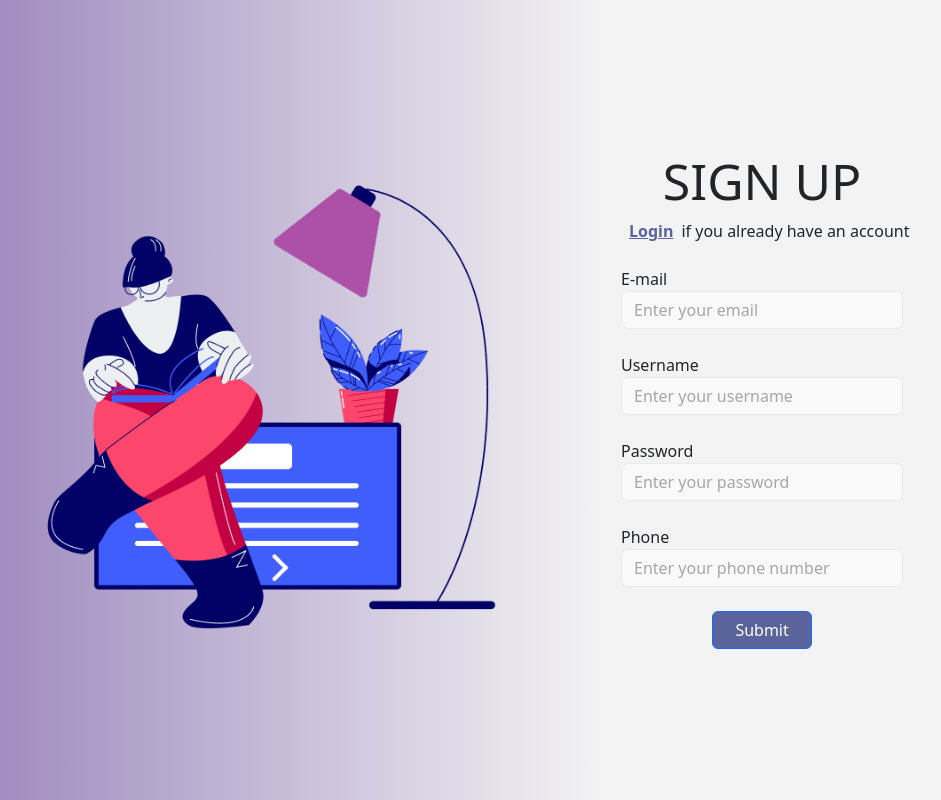
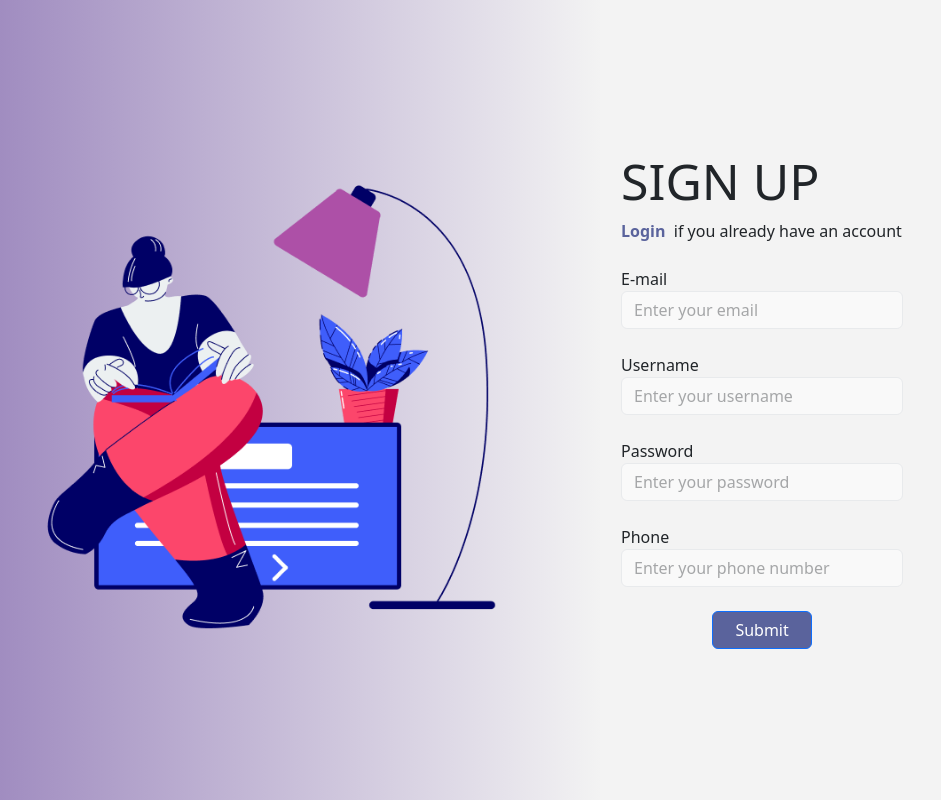
Before and after one commit to h-ashir/Team-Generator, a plain HTML site: page signup.html in a window 1280 px wide. Shown: the whole page, without its empty margins (39-980 px from the left). Drawn offline with nearby package versions, Linux system fonts and the light colour scheme.

Commit message:
Navbar items modification, login and signup page corrections about href

```diff
--- a/css/login.css
+++ b/css/login.css
@@ -44,7 +44,14 @@ body{
 
 .login-here{
   font-size: 40px;
+  width: max-content;
 }
+.login-details .signup-item{
+  color: #5A639C;
+  font-weight: bolder;
+  text-decoration: none;
+}
+
 
 @media screen and (max-width: 768px) {
 
--- a/css/signup.css
+++ b/css/signup.css
@@ -34,6 +34,11 @@ body{
   /* justify-content: center; */
   align-items: center;
   padding-left: 20px;
+}
+.login-details .login-item{
+  color: #5A639C;
+  font-weight: bolder;
+  text-decoration: none;
 }
 
 .submit-centre{
--- a/signup.html
+++ b/signup.html
@@ -4,7 +4,7 @@
     <meta charset="UTF-8" />
     <meta name="viewport" content="width=device-width, initial-scale=1.0" />
     <title>Signup - Team Generator</title>
-    <link rel="stylesheet" href="./css/login.css" />
+    <link rel="stylesheet" href="./css/signup.css" />
     <!-- <script type="module" src="js/login.js"></script> -->
   </head>
   <link
@@ -26,15 +26,13 @@
             <div class="row" style="width: 500px">
               <div class="col-md-11">
                 <div class="mb-4">
-                  <h2 class="text-center login-here" >
+                  <h2 class="login-here" >
                     <span style="font-size: 50px;">SIGN UP</span>
                   </h2>
-                  <p class="mb-1 d-flex gap-2" style="width: 300px;">
+                  <p class="mb-1 d-flex" style="width: 300px;">
                     <br />
-                    <a style="color: #5A639C; font-weight: bolder;"
-                      href="signup.html"
-                      >Login
-                    </a>if you already have an account
+                    <a class="login-item" href="login.html">Login</a>&nbsp;
+                      if you already have an account
                   </p>
                   <div
                     id="signInMessage"
```
Also changed, not shown: login.html (+2 -4 lines).
